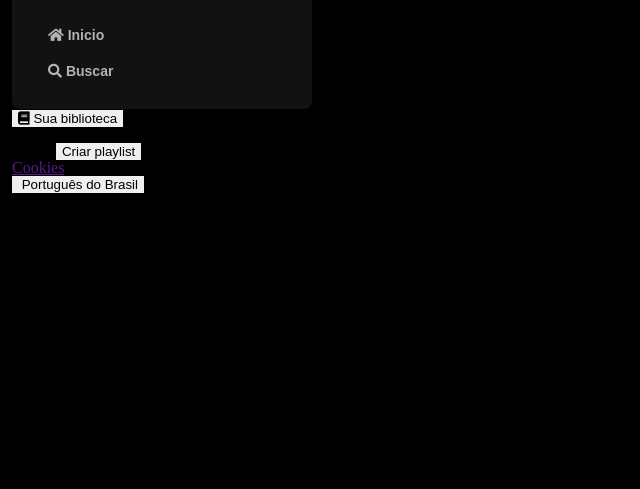
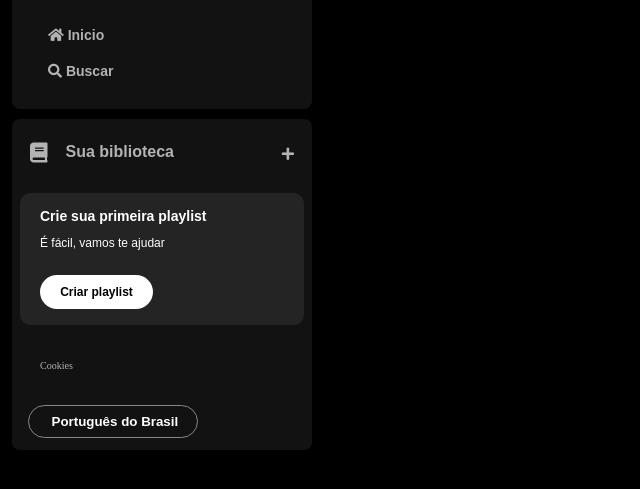
Before and after one commit to VitoriaMoraisRM/spotify_frontend, a plain HTML site: page index.html in a window 1280 px wide. Shown: the part 63-552 px from the top of the page, without its empty margins (0-640 px from the left). Drawn offline with Linux system fonts and the light colour scheme.

Commit message:
Sidebar style

```diff
--- a/style.css
+++ b/style.css
@@ -45,3 +45,130 @@ body{
     font-size: 14px;
     font-family: "DM Sans", sans-serif;
 }
+
+.library{
+    background-color: #121212;
+    border-radius: 8px;
+    display: flex;  /* Flexbox, uma das técnicas do CSS */
+    justify-content: space-between;
+    flex-direction: column; /* Elementos em colunas */
+    padding: 4px 8px;
+    color: #b3b3b3;
+    font-weight: 600;
+    font-size: 14px;
+    margin-top: 10px;
+}
+
+.library .library_content{
+    display: flex;
+    justify-content: space-between;
+}
+
+.library .library_button{
+    display: flex;
+    margin-right: 10px;
+    color: #b3b3b3;
+    background-color: transparent;
+    border: 0;
+    font-size: 1rem;    /* RESPONSIVIDADE   ???????? */
+    font-weight: 700;
+    font-family: "DM Sans", sans-serif;
+    text-align: center;
+    text-decoration: none;
+    text-transform: none;
+    padding: 20px 10px;
+}
+
+.library .library_button .fa{
+    font-size: 20px;
+    margin-right: 10px;
+    font-weight: 300;
+    padding-right: 8px;
+}
+
+.library .library_content .fa-plus{
+    margin: 24px 10px;
+}
+
+.section_playlist{
+    display: flex;
+    align-items: flex-start;
+    justify-content: space-between;
+    gap: 20px;      /* Espaço */
+    background-color: #242424;
+    color: #242424;
+    font-weight: 600;
+    font-size: 14px;
+    margin: 8px 0px;
+    padding: 16px 20px;
+    border-radius: 10px;
+}
+
+.section_playlist .section_playlist_content{
+    display: flex;
+    flex-direction: column;
+
+}
+
+.section_playlist_content .text{
+    padding-bottom: 14px;
+    color: #fff;
+    font-family: "DM Sans", sans-serif;
+}
+
+.section_playlist_content .title{
+    font-size: 700;
+}
+
+.section_playlist_content .subtitle{
+    font-weight: 500;
+    font-size: 12px;
+}
+
+.section_playlist_content .section_playlist_button{
+    display: flex;
+    justify-content: center;
+    background-color: #fff;
+    color: #000;
+    border-radius: 20px;
+    font-size: 12px;
+    font-weight: 700;
+    font-family: "DM Sans", sans-serif;
+    text-decoration: none;
+    text-transform: none;
+    padding: 10px;
+    border: 0;
+    width: 113px;
+    margin-top: 12px;
+}
+
+.sidebar .cookies{
+    margin: 25px 20px;
+
+}
+
+.sidebar .cookies a{
+    color: #b3b3b3;
+    font-weight: 500;
+    font-size: 10px;
+    text-decoration: none;
+}
+
+.sidebar .cookies a:hover{
+    text-decoration: underline;
+
+}
+
+.languages .languages_button{
+    align-items: center;
+    background-color: transparent;
+    border: 1px solid #878787;
+    color: #fff;
+    font-weight: bold;
+    cursor: pointer;
+    width: 170px;
+    margin: 8px;
+    padding: 8px;
+    border-radius: 20px;
+
+}
```
